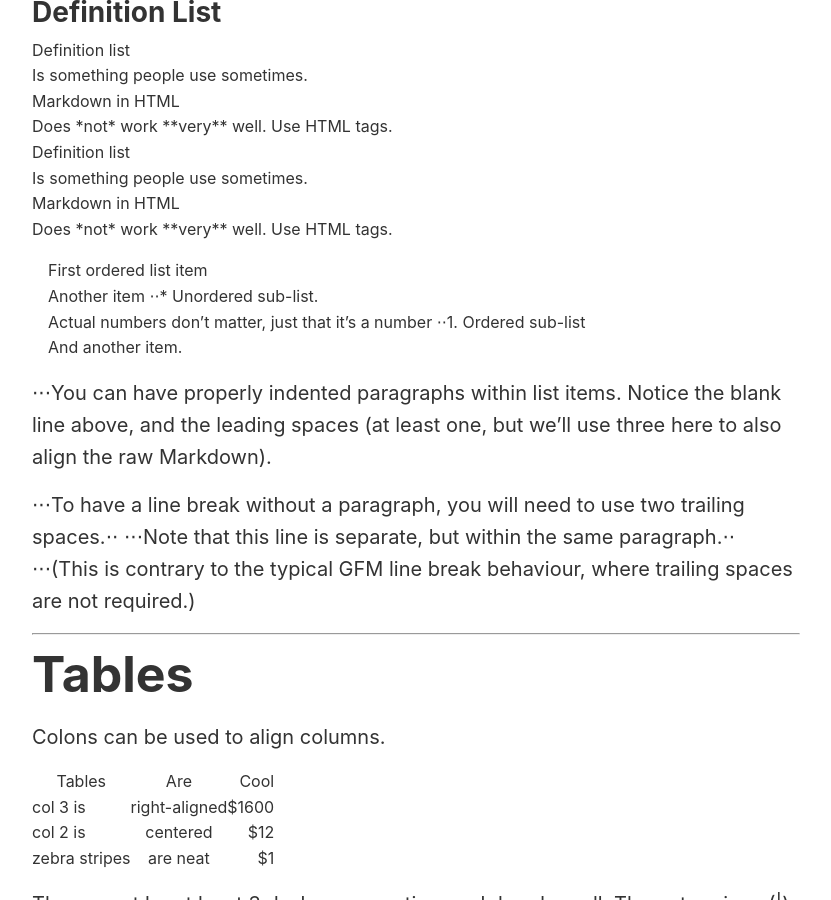
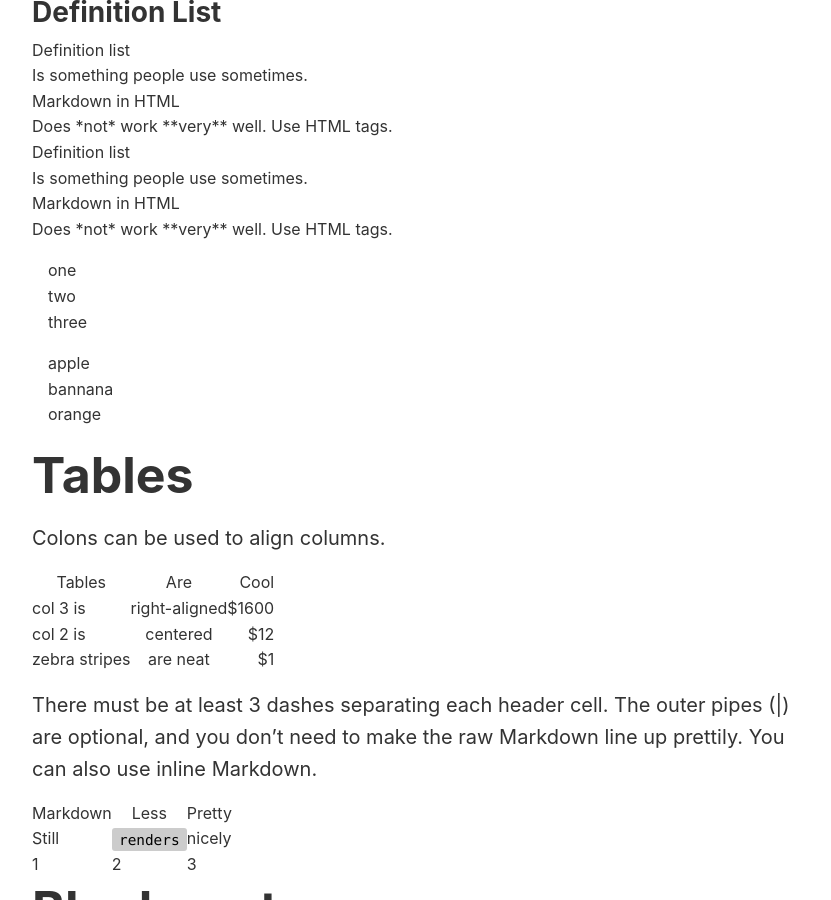
Before and after one commit to miklb/jekyll-indieweb, a Jekyll site: the page built from _posts/2016-03-30-testing-html.md, in a window 1280 px wide and 900 px high, scrolled down 1495 px. Shown: the whole window, without its empty margins (224-1055 px from the left). Built offline with Jekyll 4.4.1, drawn with Linux system fonts in a browser that asks for light colours; comment, search, counter and statistics services are not loaded; some of the changed text lies outside the part shown.

Commit message:
fix markdown for testing styles

```diff
--- a/_posts/2016-03-30-testing-html.md
+++ b/_posts/2016-03-30-testing-html.md
@@ -29,12 +29,10 @@
 #Emphasis
 
 *This text will be italic*
-_This will also be italic_
 
 **This text will be bold**
-__This will also be bold__
 
-_You **can** combine them_
+*You **can** combine them*
 
 Paragraph
 =========
@@ -64,21 +62,13 @@
   <dd>Does *not* work **very** well. Use HTML <em>tags</em>.</dd>
 </dl>
 
-1. First ordered list item
-2. Another item
-⋅⋅* Unordered sub-list.
-1. Actual numbers don't matter, just that it's a number
-⋅⋅1. Ordered sub-list
-4. And another item.
+1. one
+2. two
+3. three
 
-⋅⋅⋅You can have properly indented paragraphs within list items. Notice the blank line above, and the leading spaces (at least one, but we'll use three here to also align the raw Markdown).
-
-⋅⋅⋅To have a line break without a paragraph, you will need to use two trailing spaces.⋅⋅
-⋅⋅⋅Note that this line is separate, but within the same paragraph.⋅⋅
-⋅⋅⋅(This is contrary to the typical GFM line break behaviour, where trailing spaces are not required.)
-
-
-------------------------------------------------------------------------
+* apple
+* bannana
+* orange
 
 # Tables
 
```
